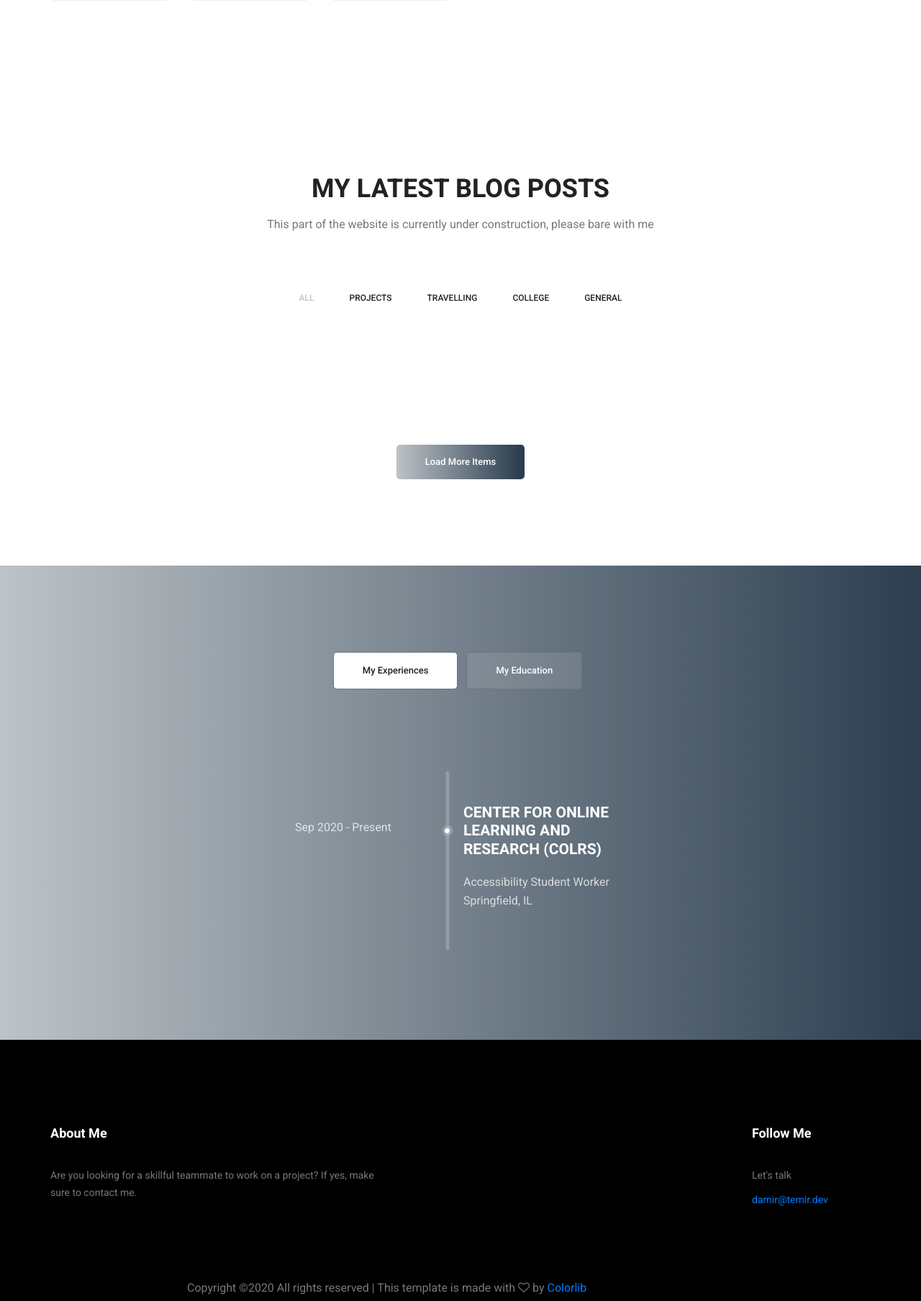
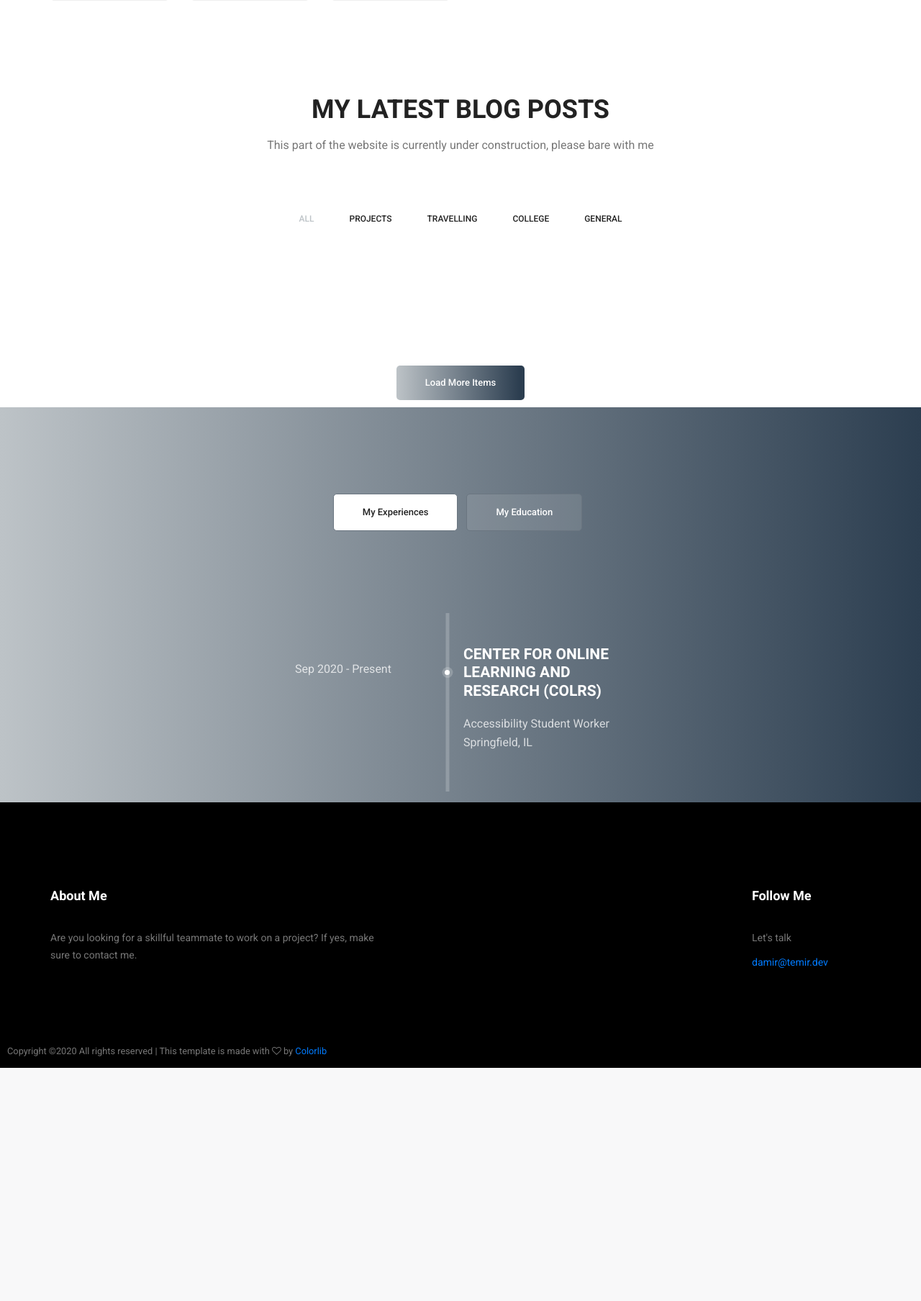
Before and after one commit to dtemir/web-development, a Django app: template personal_site/greeting/templates/greeting/index.html in a window 1280 px wide. Shown: the part 1453-3261 px from the top of the page at 72% size. After the commit the page ends 2937 px from the top, so only its background shows below. Run offline with Django 3.2, Linux system fonts and the light colour scheme; the template is opened without the code that fills it, so the values that code supplies are empty; some libraries are stand-ins or nearby versions.

Commit message:
tweaked copyright link (I respect the rights of the template creators, but it doesn't say how much visible the link should be)

```diff
--- a/personal_site/greeting/static/greeting/css/style.css
+++ b/personal_site/greeting/static/greeting/css/style.css
@@ -80,7 +80,7 @@ button:focus {
 
 .p_120 {
   padding-top: 120px;
-  padding-bottom: 120px; }
+  padding-bottom: 10px; }
 
 .p_100 {
   padding-top: 100px;
--- a/personal_site/greeting/templates/greeting/index.html
+++ b/personal_site/greeting/templates/greeting/index.html
@@ -307,14 +307,16 @@
 				<br />
 				<br />
 				<div class="offset-md-2" style="bottom: 0">
-					<p><!-- Link back to Colorlib can't be removed. Template is licensed under CC BY 3.0. -->
-Copyright &copy;<script>document.write(new Date().getFullYear());</script> All rights reserved | This template is made with <i class="fa fa-heart-o" aria-hidden="true"></i> by <a href="https://colorlib.com" target="_blank">Colorlib</a>
-<!-- Link back to Colorlib can't be removed. Template is licensed under CC BY 3.0. --></p>
+
 				</div>
 
         	</div>
 
+<small style="padding-left: 10px;"><!-- Link back to Colorlib can't be removed. Template is licensed under CC BY 3.0. -->
+Copyright &copy;<script>document.write(new Date().getFullYear());</script> All rights reserved | This template is made with <i class="fa fa-heart-o" aria-hidden="true"></i> by <a href="https://colorlib.com" target="_blank">Colorlib</a>
+<!-- Link back to Colorlib can't be removed. Template is licensed under CC BY 3.0. --></small>
         </footer>
+
         <!--================End Footer Area =================-->
 
 
```
